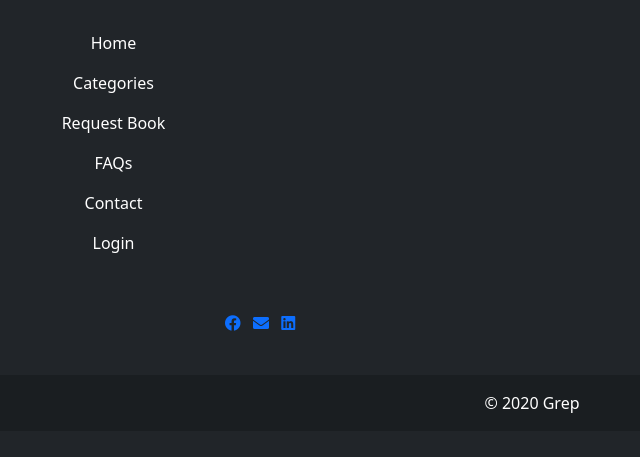
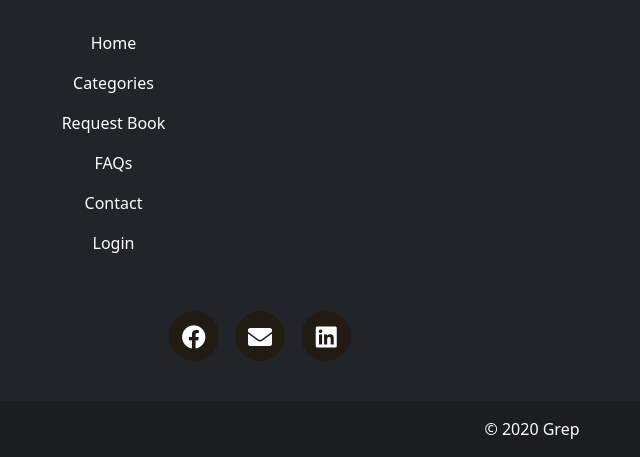
Before and after one commit to SakshyamShrestha/Online-Library, a Django app: page / in a window 1280 px wide. Shown: the part 818-1275 px from the top of the page, without its empty margins (108-748 px from the left). Before the commit the page ends 1231 px from the top, so only its background shows below. Run offline with Django 3.2, Linux system fonts and the light colour scheme; data that the repository does not hold is empty.

Commit message:
bug -6 solved: social media links added

```diff
--- a/pages/templates/pages/base.html
+++ b/pages/templates/pages/base.html
@@ -24,7 +24,24 @@
         transition:0.3s;
         color: white;
       }
-
+      .foot-icons{
+        font-size: 30px;
+      }
+      .social-icon {
+      color: white;
+      background: #221B14;
+      font-size:0.8em;
+      border-radius: 50%;
+      line-height: 2.2em;
+      width: 2.1em;
+      height: 2.1em;
+      text-align: center;
+      display: inline-block;
+    }
+    .foot-ul li:hover {
+    transform: translateY(-4px);
+    transition:0.3s;
+    }
     </style>
   </head>
   <body>
```
